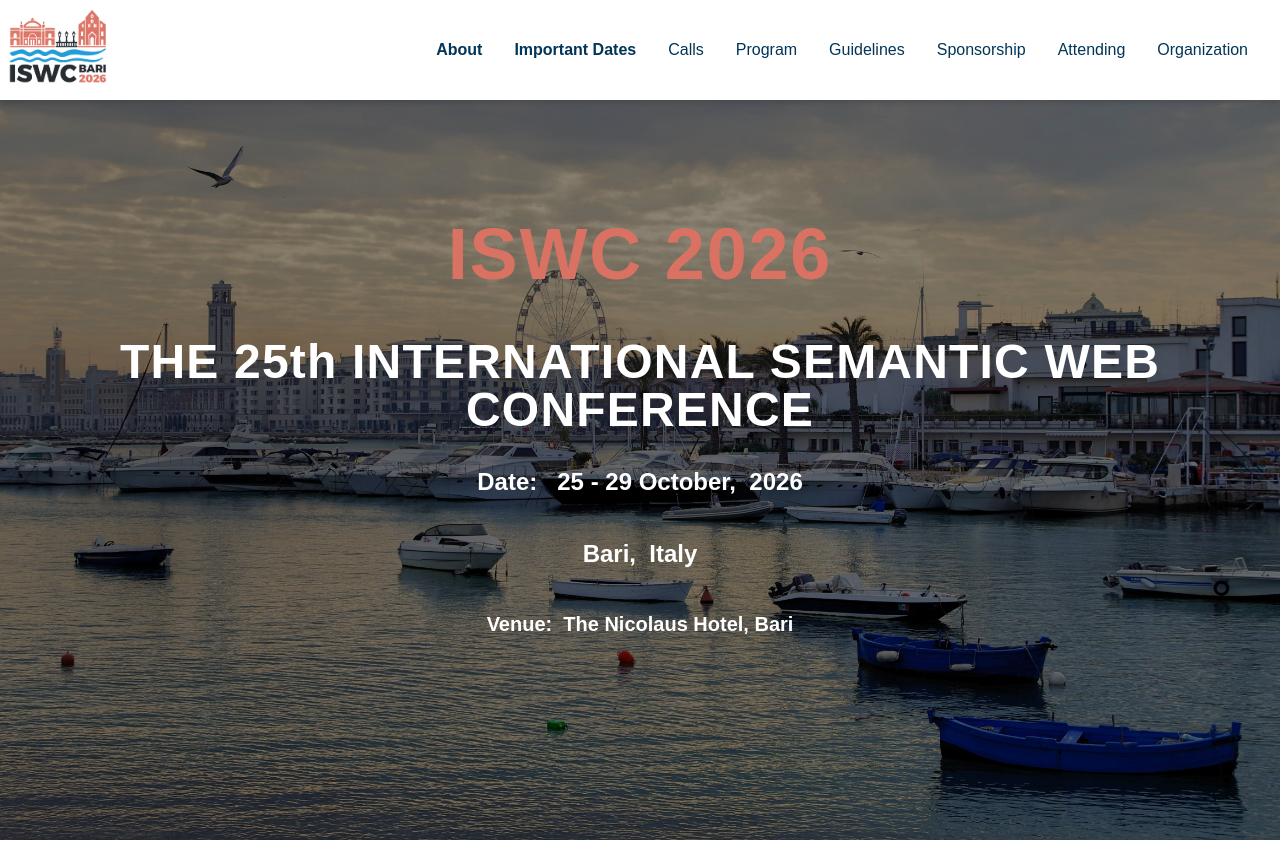
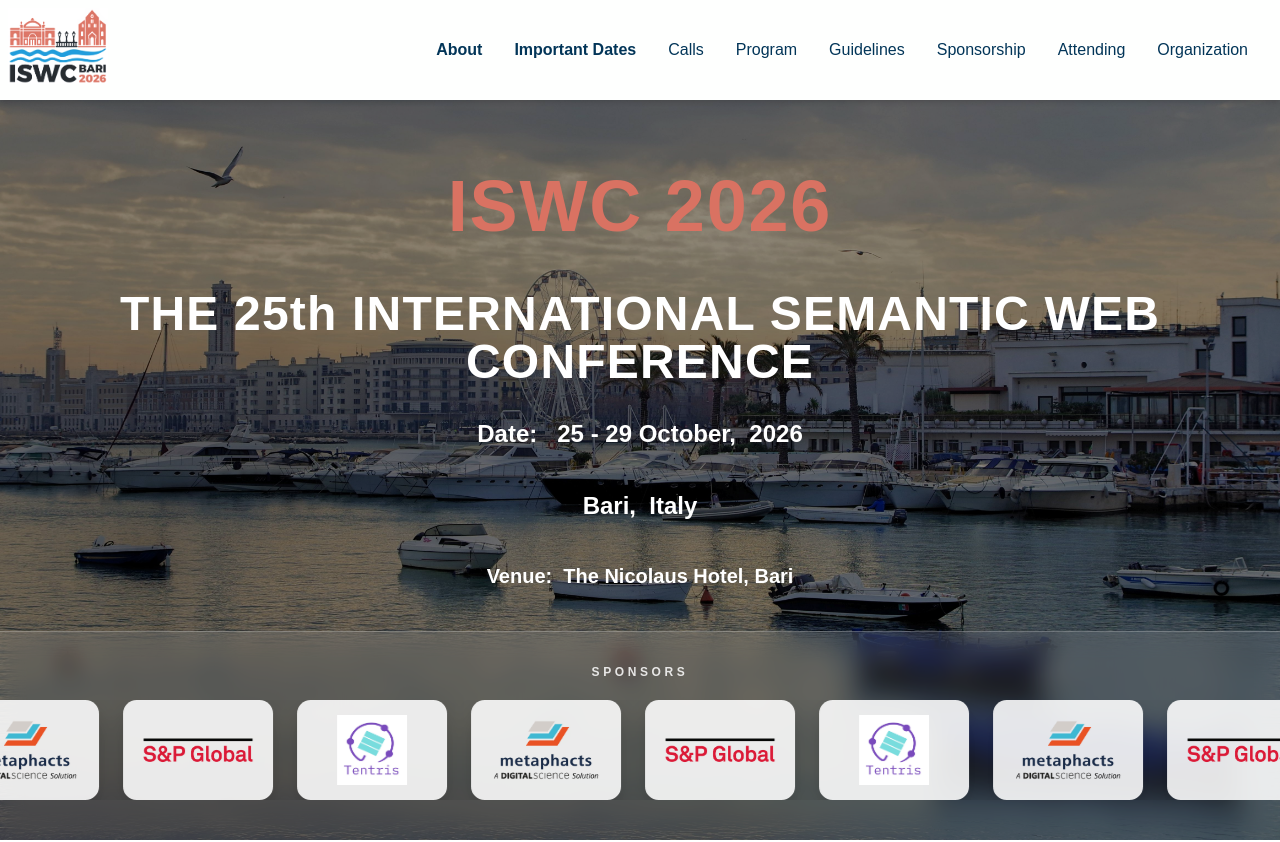
Before and after one commit to iswc-conf/iswc2026, a React (Create React App) app: page /calls/research in a window 1280 px wide. Shown: the top 842 px of the page. Built offline with nearby package versions, Linux system fonts and the light colour scheme.

Commit message:
Sporsors Page

```diff
--- a/src/App.css
+++ b/src/App.css
@@ -78,3 +78,48 @@
 .primary-color {
     text-decoration-color: var(--primary-color) !;
 }
+
+
+.sponsor-marquee {
+  width: 100%;
+  overflow: hidden;
+  white-space: nowrap;
+}
+
+.sponsor-marquee-inner {
+  display: flex;
+  align-items: center;
+  gap: 1.5rem;
+  width: max-content;
+  animation: sponsor-marquee-scroll 55s linear infinite;
+  will-change: transform;
+}
+
+.sponsor-marquee-card {
+  flex: 0 0 auto;
+  width: 150px;
+  height: 100px;
+  padding: 0.65rem 1rem;
+  background: #ffffffe1;
+  border-radius: 0.85rem;
+  display: flex;
+  align-items: center;
+  justify-content: center;
+  box-shadow: 0 12px 24px rgba(0, 0, 0, 0.22);
+}
+
+.sponsor-marquee-logo {
+  max-width: 140px;
+  max-height: 70px;
+  object-fit: contain;
+}
+
+@keyframes sponsor-marquee-scroll {
+  from {
+    transform: translateX(0);
+  }
+
+  to {
+    transform: translateX(-50%);
+  }
+}
--- a/src/components/about/Hero.jsx
+++ b/src/components/about/Hero.jsx
@@ -1,22 +1,85 @@
 import bg_image from "../../assets/logos/home_banner.jpeg"
 import { theme } from "../../theme";
 import "../../App.css"
+import LOGO1 from "../sponsorship/assets/tentris_logo.png"
+import LOGO2 from "../sponsorship/assets/METAPACT.png"
+import LOGO3 from "../sponsorship/assets/SPSGlobal.png"
+
+const sponsors = [
+  {
+    name: "Sponsor 1",
+    logo: LOGO1,
+  },
+  {
+    name: "Sponsor 2",
+    logo: LOGO2,
+  },
+  {
+    name: "Sponsor 3",
+    logo: LOGO3,
+  },
+];
 
 export const Hero = () => {
+  const repeatedSponsors = Array(8).fill(sponsors).flat();
+
   return (
-    <div class="relative bg-gradient-to-r mt-10 from-purple-600 to-blue-600 h-screen text-white overflow-hidden">
-      <div class="absolute inset-0">
-        <img src={bg_image} alt="Background" class="object-cover object-center w-full h-full"  />
-        <div class="absolute inset-0 bg-black opacity-[0.45]"></div>
+    <div className="relative bg-gradient-to-r mt-10 from-purple-600 to-blue-600 min-h-screen text-white overflow-hidden">
+      <div className="absolute inset-0">
+        <img
+          src={bg_image}
+          alt="Background"
+          className="object-cover object-center w-full h-full"
+        />
+        <div className="absolute inset-0 bg-black opacity-[0.45]"></div>
       </div>
 
-      <div class="relative z-10 flex flex-col justify-center items-center h-full text-center m-2 lg:m-0">
-        <h1 style={{color: theme.colors.primary}}class="lg:text-7xl text-5xl font-bold tracking-wide lg:font-[800] leading-tight ">ISWC 2026</h1>
-        <h1 class="lg:text-5xl text-3xl font-semibold tracking-wide lg:font-[800] leading-tight mb-4 mt-6 pt-6">THE 25th INTERNATIONAL SEMANTIC WEB CONFERENCE</h1>
-        <p class="text-2xl font-semibold mb-6">Date:&nbsp;&nbsp; 25 - 29 October,&nbsp;&nbsp;2026</p>
-        <p class="text-2xl font-semibold mb-6">Bari,&nbsp;&nbsp;Italy</p>
-        <p class=" text-xl font-semibold  mb-6 primary-color">Venue:&nbsp;&nbsp;The Nicolaus Hotel, Bari</p>
+      <div className="relative z-10 flex flex-col justify-center items-center min-h-screen text-center m-2 lg:m-0 px-4 pt-20 pb-44">
+        <h1
+          style={{ color: theme.colors.primary }}
+          className="lg:text-7xl text-5xl font-bold tracking-wide lg:font-[800] leading-tight"
+        >
+          ISWC 2026
+        </h1>
+
+        <h1 className="lg:text-5xl text-3xl font-semibold tracking-wide lg:font-[800] leading-tight mb-4 mt-6 pt-6">
+          THE 25th INTERNATIONAL SEMANTIC WEB CONFERENCE
+        </h1>
+
+        <p className="text-2xl font-semibold mb-6">
+          Date:&nbsp;&nbsp; 25 - 29 October,&nbsp;&nbsp;2026
+        </p>
+
+        <p className="text-2xl font-semibold mb-6">Bari,&nbsp;&nbsp;Italy</p>
+
+        <p className="text-xl font-semibold mb-6 primary-color">
+          Venue:&nbsp;&nbsp;The Nicolaus Hotel, Bari
+        </p>
+      </div>
+
+      {/* Sponsors Marquee */}
+      <div className="absolute bottom-0 left-0 right-0 z-10 bg-white/10 backdrop-blur-md border-t border-white/20 py-4 pb-10 overflow-hidden">
+        <p className="text-center text-xs uppercase tracking-[0.3em] font-semibold mb-3 text-white/85 pb-2">
+          Sponsors
+        </p>
+
+        <div className="sponsor-marquee">
+          <div className="sponsor-marquee-inner">
+            {repeatedSponsors.map((sponsor, index) => (
+              <div
+                key={`${sponsor.name}-${index}`}
+                className="sponsor-marquee-card"
+              >
+                <img
+                  src={sponsor.logo}
+                  alt={sponsor.name}
+                  className="sponsor-marquee-logo"
+                />
+              </div>
+            ))}
+          </div>
+        </div>
       </div>
     </div>
   );
-}
+};
--- a/src/components/sponsorship/Sponsors.jsx
+++ b/src/components/sponsorship/Sponsors.jsx
@@ -6,6 +6,8 @@
 import BaseContainer from "../general/BaseContainer";
 import Header from "../general/Header";
 import DeclareSoon from "../general/declareSoon";
+import SPS from "./assets/SPSGlobal.png"
+import METAPACT from "./assets/METAPACT.png"
 export const Sponsors = () => {
 
 const sponsors = [
@@ -18,6 +20,18 @@
         image: tentris,
         link: "https://tentris.io",
         width: 1000,
+      },
+      {
+        name: "S&P Global",
+        image: SPS,
+        link: "https://www.spglobal.com/en",
+        width: 600,
+      },
+      {
+        name: "Metaphacts / Digital Science",
+        image: METAPACT,
+        link: "https://metaphacts.com",
+        width: 600,
       },
     ],
   },
@@ -132,13 +146,13 @@
 */
 
 
-const SponsorCard = ({ name, image, link, width }) => {
+const SponsorCard = ({ name, image, link, width = 300 }) => {
   const content = (
     <img
       src={image}
       alt={`${name} Logo`}
       className="sponsor-logo"
-      style={{ width: 500 }}
+      style={{ maxWidth: width }}
     />
   );
 
@@ -162,6 +176,9 @@
 
 <BaseContainer>
 
+  <Header>ISWC 2026 Sponsors</Header>
+  <br></br>
+  <br></br>
   {sponsors.map((group) => (
     <div key={group.level} className="sponsor-level">
       <h2 className="level-title mb-6" style={{backgroundColor:group.color}}>{group.level}</h2>
--- a/src/components/sponsorship/sponsorship.css
+++ b/src/components/sponsorship/sponsorship.css
@@ -140,3 +140,38 @@
 .sponsor-logo:hover {
   transform: scale(1.05);
 }
+
+.sponsor-grid {
+  display: flex;
+  flex-wrap: wrap;
+  justify-content: center;
+  align-items: stretch;
+  gap: 2rem;
+}
+
+.sponsor-card {
+  display: flex;
+  flex-direction: column;
+  align-items: center;
+  justify-content: center;
+
+  flex: 1 1 280px;
+  max-width: 380px;
+  min-height: 220px;
+
+  padding: 1.5rem;
+  text-align: center;
+}
+
+.sponsor-logo {
+  width: 100%;
+  height: auto;
+  max-height: 140px;
+  object-fit: contain;
+}
+
+.sponsor-card a {
+  display: flex;
+  justify-content: center;
+  align-items: center;
+}
```
Also changed, not shown: src/components/sponsorship/assets/METAPACT.png (added), src/components/sponsorship/assets/SPSGlobal.png (added).
